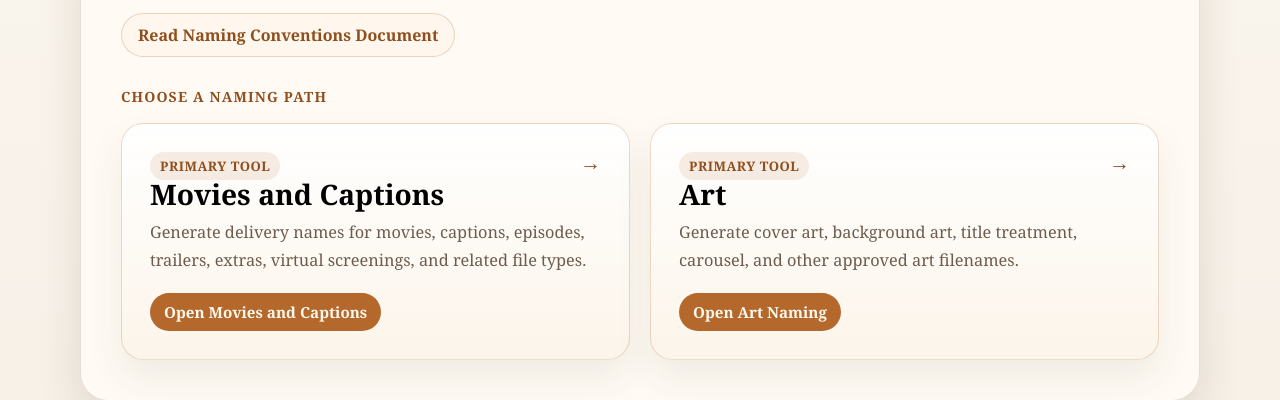
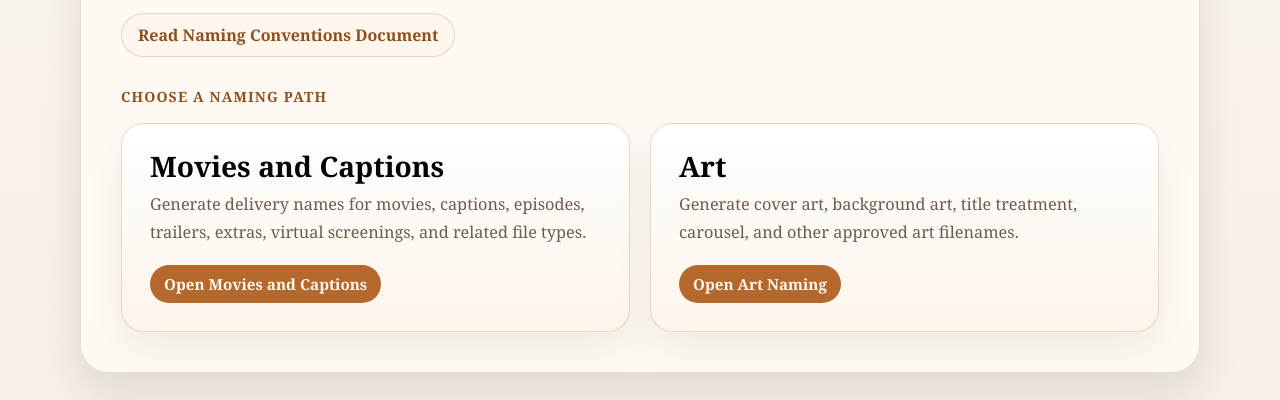
Before and after one commit to MichaelBrandonFalk/NameEverythingBetter, a plain HTML site: page index.html in a window 1280 px wide. Shown: the part 420-820 px from the top of the page. Drawn offline with Linux system fonts and the light colour scheme.

Commit message:
Simplify homepage chooser cards

```diff
--- a/index.html
+++ b/index.html
@@ -143,33 +143,6 @@
 
     .chooser p {
       margin-top: 10px;
-    }
-
-    .chooser-head {
-      display: flex;
-      align-items: flex-start;
-      justify-content: space-between;
-      gap: 16px;
-    }
-
-    .chooser-kicker {
-      display: inline-flex;
-      align-items: center;
-      min-height: 28px;
-      padding: 0 10px;
-      border-radius: 999px;
-      background: rgba(180, 104, 43, 0.12);
-      color: var(--accent-dark);
-      font-size: 0.82rem;
-      font-weight: 700;
-      letter-spacing: 0.04em;
-      text-transform: uppercase;
-    }
-
-    .chooser-arrow {
-      color: var(--accent-dark);
-      font-size: 1.3rem;
-      line-height: 1;
     }
 
     .chooser-cta {
@@ -518,19 +491,11 @@
       <p class="section-label">Choose A Naming Path</p>
       <div id="domain-chooser" class="chooser">
         <button type="button" data-domain="neb" aria-label="Open Movies and Captions naming">
-          <div class="chooser-head">
-            <span class="chooser-kicker">Primary Tool</span>
-            <span class="chooser-arrow" aria-hidden="true">→</span>
-          </div>
           <h2>Movies and Captions</h2>
           <p>Generate delivery names for movies, captions, episodes, trailers, extras, virtual screenings, and related file types.</p>
           <span class="chooser-cta">Open Movies and Captions</span>
         </button>
         <button type="button" data-domain="art" aria-label="Open Art naming">
-          <div class="chooser-head">
-            <span class="chooser-kicker">Primary Tool</span>
-            <span class="chooser-arrow" aria-hidden="true">→</span>
-          </div>
           <h2>Art</h2>
           <p>Generate cover art, background art, title treatment, carousel, and other approved art filenames.</p>
           <span class="chooser-cta">Open Art Naming</span>
```
